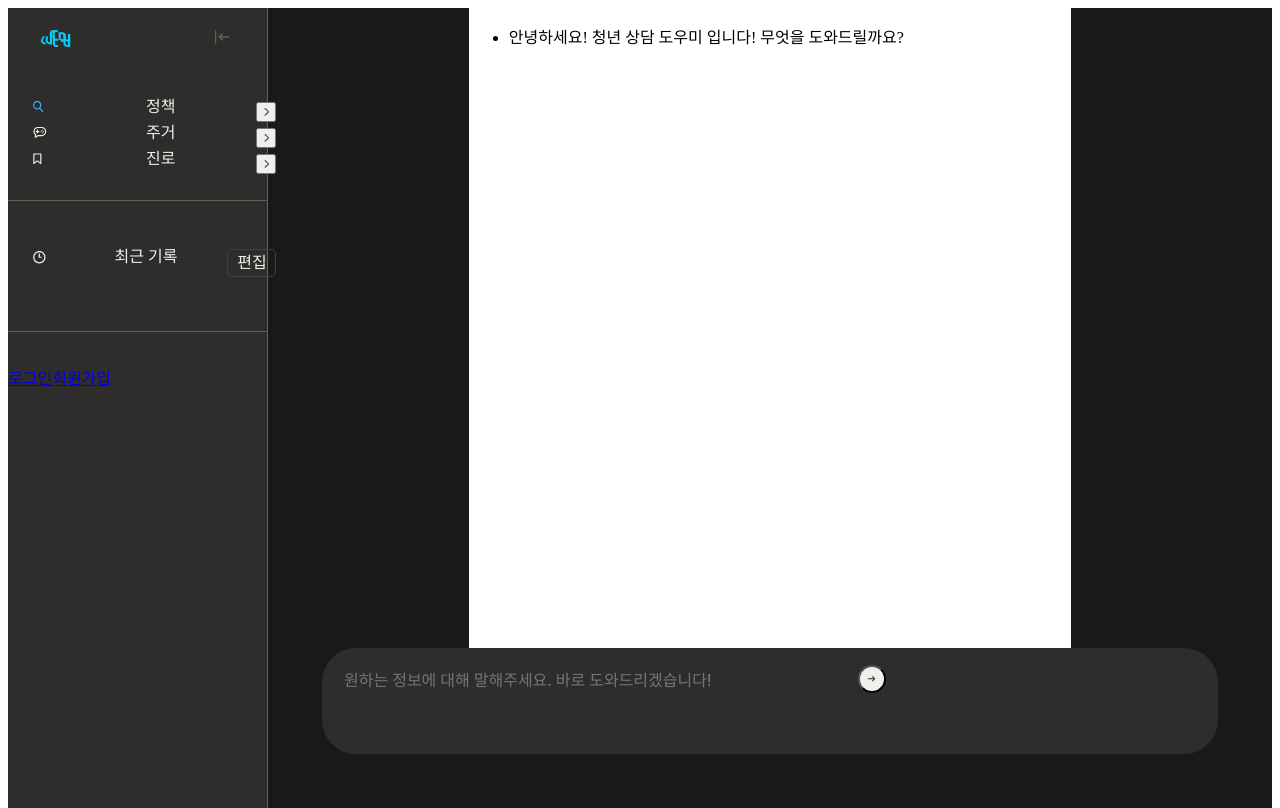
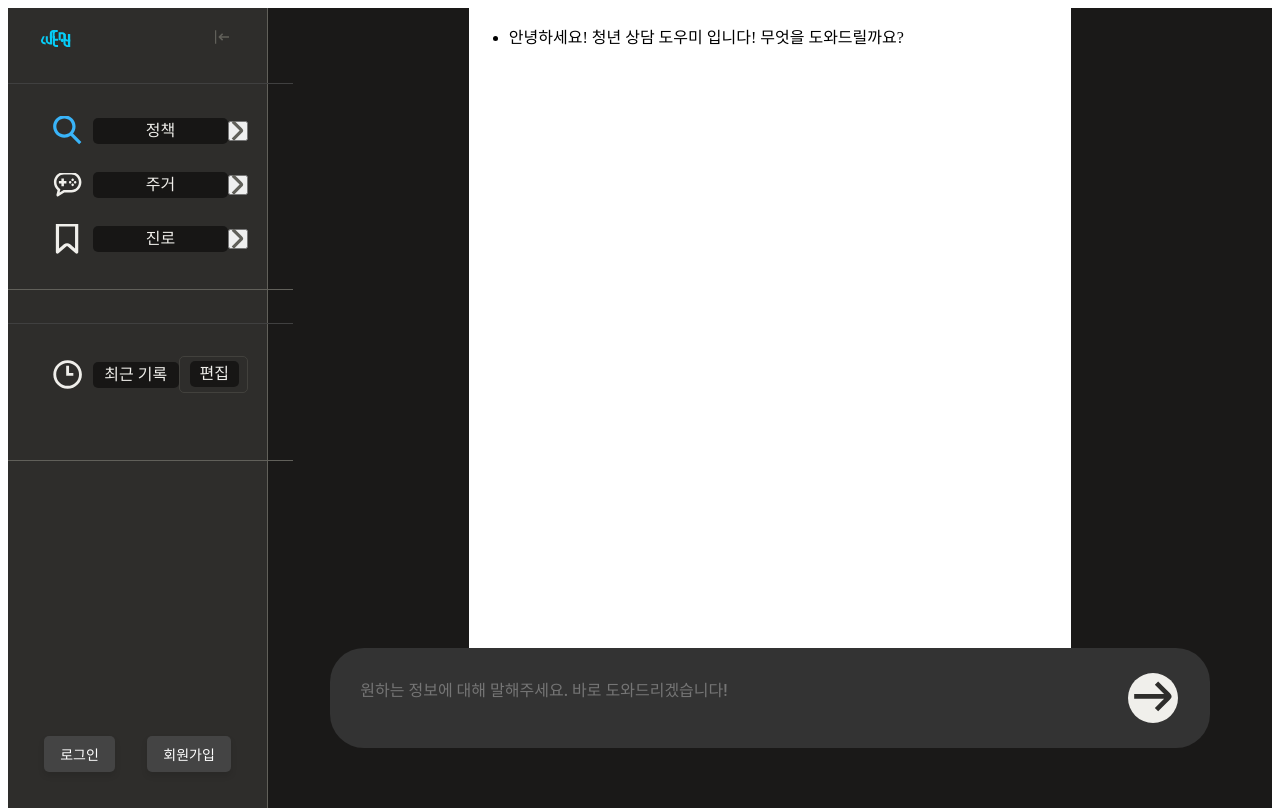
Before and after one commit to LIKELION-SKKU-12th-TEAM5/Client, a Next.js app: page / in a window 1280 px wide. Built offline with nearby package versions, Linux system fonts and the light colour scheme.

Commit message:
Changed css

```diff
--- a/app/(home)/page.tsx
+++ b/app/(home)/page.tsx
@@ -175,6 +175,7 @@ export default function home() {
 							<img className="vector-25" src="./assets/vectors/Vector9_x2.svg" />
 						</button>
 					</div>
+				<div id = "ItemTotal">
 					<div className="link">
 						<div className="link-icon-div">
 							<img className="vector" src="./assets/vectors/Vector5_x2.svg" />
@@ -197,6 +198,7 @@ export default function home() {
 							<img className="vector-3" src="./assets/vectors/Vector4_x2.svg" />
 						</button>
 					</div>
+				</div>
 				</div>
 				<div className="horizontal-border">
 					<div className="link">
@@ -224,8 +226,9 @@ export default function home() {
 							null}
 					</ul>
 				</div>
+				<div className="logout-container">
 				{isLogin ?
-					<div className="link">
+					<div id = "logout">
 						<div className="link-icon-div">  {/* onClick -> 사용자 정보 수정 */}
 							<img className="vector-5" src="./assets/vectors/Vector13_x2.svg" />
 						</div>
@@ -237,11 +240,12 @@ export default function home() {
 						</button>
 					</div>
 					:
-					<div>
-						<Link href='/login'>로그인</Link>
-						<Link href='/signup'>회원가입</Link>
+					<div className = "divButton">
+						<Link id="logIn" href='/login'>로그인</Link>
+						<Link id = "signUp" href='/signup'>회원가입</Link>
 					</div>
 				}
+				</div>
 			</nav>
 
 			<div className="main-container">
--- a/app/(home)/style.css
+++ b/app/(home)/style.css
@@ -1,3 +1,165 @@
+/*맨 왼쪽에 있는 navigation bar 전체 다 바꾸는거 */
+.home .nav-bar {
+  border-right: 0.7px solid #61605A;
+  background: #2E2D2B;
+  display: flex;
+  flex-direction: column;
+  padding: 21.7px 0px 26px 0;
+  width: 260px;
+  height: 100vh; /* 세로 길이를 80vh로 설정 */
+  box-sizing: border-box;
+  justify-content: space-between;
+}
+/* 아이콘 글자(ex. 정책) 화살표 모음*/
+.home .nav-bar .link {
+  display: grid;
+  grid-template-columns: 0.5fr 4fr 0.5fr; /* 아이콘, 텍스트, 화살표 버튼의 비율 조정 */
+  align-items: center;
+  border-radius: 8px;
+  margin: 0 16.7px;
+  padding: 12px 20px;
+  width: calc(100% - 33.4px); /* 패딩과 마진을 제외한 너비 계산 */
+  box-sizing: border-box;
+  transition: background-color 0.3s;
+}
+/*마우스를 갖다대면 색이 바뀜 */
+.home .nav-bar .link:hover {
+  background-color: #333333;
+}
+
+/* 아이콘 모양 키우기 */
+.home .nav-bar .link-icon-div img {
+  width: 100%;
+  height: 100%;
+  object-fit: contain;
+}
+
+.link-icon-div {
+  margin-right: 10px;
+  width: 30px;
+  height: 30px;
+}
+
+/*글자(ex.정책) 서식 */
+.home .nav-bar .link-content {
+  flex-grow: 1;
+  font-size: 16px;
+  padding: 5px 10px;
+  background-color: rgba(0, 0, 0, 0.5); /* 불투명 검정 배경 */
+  border-radius: 5px; /* 둥근 모서리 */
+  color: #ffffff; /* 텍스트 색상 */
+  text-align: center;
+  white-space: nowrap; /* 텍스트를 한 줄로 유지 */
+  width: auto; /* 너비 자동 조정 */
+}
+
+/*화살표 위치 */
+.home .nav-bar .link-right {
+  display: flex;
+  justify-content: center;
+  align-items: center;
+}
+
+/*화살표 크기 */
+.home .nav-bar .link-right img {
+  width: 20px;
+  height: 20px;
+}
+
+/* 하단 부분 설정 */
+.home .nav-bar .horizontal-border {
+  width: 110%;
+  border-top: 1px solid #404040;
+  padding-top: 20px;
+}
+
+.home .nav-bar #logout {
+  display: grid;
+  grid-template-columns: auto 1fr auto;
+  align-items: center; /* 수직 가운데 정렬 */
+  padding: 10px 20px;
+  border-radius: 8px;
+  margin: 0 16.7px;
+  transition: background-color 0.3s;
+  background: #2E2D2B; /* 네비게이션 바와 동일한 배경색 */
+}
+
+.home .nav-bar #logout .link-icon-div {
+  display: flex;
+  justify-content: center;
+  align-items: center;
+  margin-right: 10px;
+}
+
+.home .nav-bar #logout .germeuny {
+  color: #cccccc;
+  margin-bottom: 0; /* 아래 여백 제거 */
+}
+
+.home .nav-bar #logout button {
+  display: flex;
+  justify-content: center;
+  align-items: center;
+  padding: 10px;
+  background-color: #444444;
+  color: #ffffff;
+  border-radius: 5px;
+  text-decoration: none;
+  transition: background-color 0.3s;
+  white-space: nowrap; /* 텍스트를 한 줄로 유지 */
+  cursor: pointer; /* 커서 변경 */
+}
+
+.home .nav-bar #logout button:hover {
+  background-color: #555555;
+}
+
+/* 로그아웃 섹션을 하단에 고정 */
+.home .nav-bar .logout-container {
+  margin-top: auto; /* 위쪽 공간을 자동으로 채워 하단에 고정 */
+}
+
+.home .nav-bar .logout-container {
+  margin-top: auto; /* 위쪽 공간을 자동으로 채워 하단에 고정 */
+}s
+
+.home .nav-bar .germeuny,
+.home .nav-bar .link a {
+  display: block;
+  padding: 10px 20px;
+}
+
+.home .nav-bar .germeuny {
+  color: #cccccc;
+  margin-bottom: 10px;
+}
+
+.home .nav-bar .divButton {
+  display: flex;
+  justify-content: space-around;
+  padding: 10px 20px;
+}
+
+.home .nav-bar .divButton a {
+  color: #ffffff; /* 텍스트 색상 흰색으로 설정 */
+  text-decoration: none;
+  font-size: 14px; /* 폰트 크기 조정 */
+  padding: 8px 16px; /* 패딩 조정 */
+  border-radius: 5px; /* 모서리 둥글게 */
+  background-color: #444444; /* 배경색 어두운 회색으로 설정 */
+  margin: 0 10px; /* 좌우 마진 추가 */
+  transition: background-color 0.3s, transform 0.2s; /* 배경색과 변형에 대한 전환 효과 추가 */
+  box-shadow: 0 4px 6px rgba(0, 0, 0, 0.1); /* 그림자 효과 추가 */
+  white-space: nowrap; /* 텍스트를 한 줄로 유지 */
+}
+
+.home .nav-bar .divButton a:hover {
+  background-color: #555555;
+  transform: translateY(-2px);
+}
+
+
+
   .home .vector-8 {
     width: 14.4px;
     height: 14.4px;
@@ -93,9 +255,13 @@
   .home .vector-1 {
     width: 5.7px;
     height: 10.2px;
-    padding-right: 30px;
   }
 
+
+  .home .vector-3 {
+    width: 5.7px;
+    height: 10.2px;
+  }
 
   .home .horizontal-border {
     border-bottom: 0.7px solid #61605A;
@@ -135,10 +301,7 @@
     box-sizing: border-box;
   }
 
-  .home .vector-3 {
-    width: 5.7px;
-    height: 10.2px;
-  }
+
 
   .home .svg-3 {
     margin: 2.7px 0 3.1px 0;
@@ -559,17 +722,11 @@
     box-sizing: border-box;
   }
 
-  .home .container-5 {
-    overflow-wrap: break-word;
-    font-family: 'Roboto';
-    font-weight: 500;
-    font-size: 16px;
-    line-height: 1.6;
-    color: #85837D;
-  }
+
+
 
   .home .textarea {
-    margin-bottom: 8.5px;
+    margin-bottom: 20px;
     display: flex;
     align-self: flex-start;
     box-sizing: border-box;
@@ -629,19 +786,32 @@
   .home .vector-13 {
     width: 100%;
     height: 100%;
+
   }
 
   /* 채팅 전송 버튼*/
   .home .button {
-    border-radius: 16px;
     background: #F0EFEB;
+    border: none;
+    border-radius: 50%;
+    width: 50px;
+    height: 50px;
     display: flex;
-    padding: 8.9px 7.6px 9px 7.6px;
-    width: 28px;
-    height: 28px;
-    box-sizing: border-box;
+    margin-left: 300px;
+    cursor: pointer;
+    transition: background-color 0.3s, transform 0.2s;
+  }
+  .home .button:hover {
+    background-color: #555555;
+    transform: translateY(-2px);
   }
 
+  .container-12 {
+    display: flex;
+    align-items: center;
+    justify-content: flex-end;
+    width: 100%;
+  }
 
   .home .container-19 {
     display: flex;
@@ -660,12 +830,13 @@
 
   .home .background-3 {
     border-radius: 34px;
-    background: #2E2D2B;
+    background-color: #333;
     display: flex;
     /* flex-direction: column; */
-    padding: 17px 19.4px 17.5px 19.2px;
+    padding: 20px;
     box-sizing: border-box;
     justify-content: center;
+    align-items: center;
   }
 
   .home .background-2 {
@@ -680,22 +851,34 @@
   }
 
   .home .container-5 {
-    position: relative;
-    margin: 0 34px 14.1px 0;
-    display: flex;
-    width: 100%;
-    padding-right: 0.4px;
-    box-sizing: border-box;
-    background-color: transparent;
-    border-color: transparent;
+    overflow-wrap: break-word;
+    font-family: 'Roboto';
+    font-weight: 500;
+    font-size: 16px;
+    line-height: 1.6;
+    color: #85837D;
   }
-
-  .home .vertical-divider {
+  .home .container-5 {
     background: #42413D;
     margin: 4px 0;
     width: 1px;
     height: 14px;
   }
+
+    .home .container-5 {
+      width: calc(100% - 70px); /* 왼쪽, 오른쪽 패딩 및 버튼 크기를 제외한 너비 */
+      height: 40px;
+      font-family: 'Roboto';
+      font-size: 16px;
+      color: #fff;
+      background-color: transparent;
+      border: none;
+      padding: 10px;
+      margin: 0;
+      resize: none;
+      outline: none;
+      overflow-y: auto;
+    }
 
   .home .link-2 {
     overflow-wrap: break-word;
@@ -744,47 +927,6 @@
     box-sizing: border-box;
   }
 
-  textarea {
-    position: relative;
-    margin: 0 34px 14.1px 0;
-    display: flex;
-    padding-right: 0.4px;
-    box-sizing: border-box;
-    background-color: none;
-    border-color: none;
-    outline: none;
-    resize: none;
-  }
-
-  .home .nav-bar {
-    border-right: 0.7px solid #61605A;
-    background: #2E2D2B;
-    display: flex;
-    flex-direction: column;
-    padding: 21.7px 0px 26px 0;
-    width: 260px;
-    box-sizing: border-box;
-  }
-
-  .home .nav-bar .link {
-    border-radius: 8px;
-    margin: 0 16.7px;
-    display: flex;
-    flex-direction: row;
-    justify-content: space-between;
-    align-self: flex-start;
-    width: 100%;
-    box-sizing: border-box;
-  }
-
-  .home .nav-bar .link-icon-div {
-    margin: 1.5px 16.8px 1.8px 0;
-    display: flex;
-    width: 16px;
-    height: 16px;
-    box-sizing: border-box;
-  }
-
   .home .nav-bar .link-content {
     overflow-wrap: break-word;
     font-family: 'Roboto';
@@ -825,12 +967,20 @@
     height: 100%;
   }
 
-  .home .filter-container {
+  .home .chat-container {
+    height: 80%;
+    width: 60%;
+    background-color: white;
+  }
+
+
+
+  /*page.tsx에 초록색으로 표시되어있는 부분
+   .home .filter-container {
     display: flex;
     flex-direction: row;
     justify-content: space-between;
   }
-
   .home .filter-container .filter-1 {
     border-radius: 20px;
     background: #6476D3;
@@ -843,7 +993,7 @@
 
   .home .filter-container .filter-des-1 {
     /* margin-top: 0.7px; */
-    width: 56px;
+   /* width: 56px;
     height: 17px;
   }
 
@@ -851,14 +1001,8 @@
     opacity: 0.3;
     /* display: flex; */
     /* align-self: flex-start; */
-    padding: 5.7px 5.8px 7.1px 7px;
+    /* padding: 5.7px 5.8px 7.1px 7px;
     width: 50px;
     height: 50px;
     box-sizing: border-box;
-  }
-
-  .home .chat-container {
-    height: 80%;
-    width: 60%;
-    background-color: white;
-  }
+  } */
--- a/app/signup/style.css
+++ b/app/signup/style.css
@@ -39,6 +39,15 @@ body {
     margin-bottom: 10px; /* 제목의 하단 마진 추가 */
   }
 
+  .home .background-3 {
+    border-radius: 34px;
+    background: #2E2D2B;
+    display: flex;
+    /* flex-direction: column; */
+    padding: 17px 19.4px 17.5px 19.2px;
+    box-sizing: border-box;
+    justify-content: center;
+  }
 
   h2::after {
     content: '';
@@ -48,6 +57,17 @@ body {
     background-color: #0056b3; /* 하단 선의 색상 설정 */
     margin: 10px auto 0; /* 하단 선의 마진 설정 */
     border-radius: 2px; /* 하단 선의 둥근 테두리 설정 */
+  }
+
+  .home .container-5 {
+    position: relative;
+    margin: 0 34px 14.1px 0;
+    display: flex;
+    width: 100%;
+    padding-right: 0.4px;
+    box-sizing: border-box;
+    background-color: transparent;
+    border-color: transparent;
   }
 
   .whole{
```
